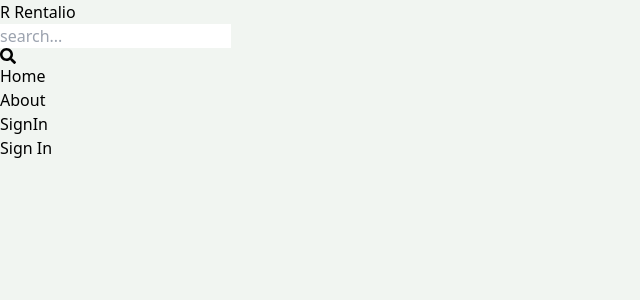
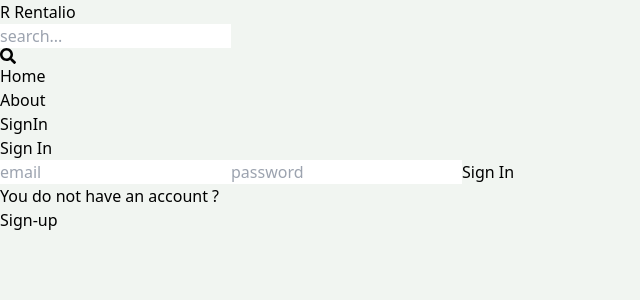
Before and after one commit to Yannickdjoa/rentalio, a React (Vite) app in the folder client/: page /sign-in in a window 1280 px wide. Shown: the top 300 px of the page, without its empty margins (0-640 px from the left). Built offline with nearby package versions, Linux system fonts and the light colour scheme.

Commit message:
sign page completion

```diff
--- a/client/src/pages/SignIn.jsx
+++ b/client/src/pages/SignIn.jsx
@@ -1,11 +1,83 @@
-import React from 'react'
+import React, { useState } from 'react'
+import { Link, useNavigate } from 'react-router-dom'
 
 function SignIn() {
-  return (
-    <div>
-      Sign In
-    </div>
-  )
+    const [formData, setFormData] = useState({})
+    const [error, setError] = useState(null)
+    const [loading, setLoading] = useState(false)
+    const navigate = useNavigate()
+
+    const handleChange = (e) => {
+        setFormData({
+            ...formData,
+            [e.target.id]: e.target.value,
+        })
+    }
+    console.log(formData)
+    const handleSubmit = async (e) => {
+        e.preventDefault()
+        try {
+            setLoading(true)
+            const response = await fetch('/api/auth/signin', {
+                method: 'POST',
+                headers: {
+                    'Content-Type': 'application/json',
+                },
+                body: JSON.stringify(formData),
+            })
+            const data = await response.json()
+            console.log(data)
+            if (data.success === false) {
+                setLoading(false)
+                setError(data.message)
+
+                return
+            }
+            setLoading(false)
+            setError(null)
+            navigate('/')
+        } catch (error) {
+            setLoading(false)
+            setError(error.message)
+        }
+    }
+    return (
+        <div className="p-3 max-w-lg  mx-auto">
+            <h1 className="text-3xl text-center font-semibold my-7">Sign In</h1>
+            <form onSubmit={handleSubmit} className="flex flex-col gap-4">
+                <input
+                    type="email"
+                    placeholder="email"
+                    onChange={handleChange}
+                    className="border p-3 rounded-lg"
+                    id="email"
+                />
+                <input
+                    type="password"
+                    placeholder="password"
+                    onChange={handleChange}
+                    className="border p-3 rounded-lg"
+                    id="password"
+                />
+                <button
+                    disabled={loading}
+                    className="bg-slate-700 text-white p-3 rounded-lg uppercase hover:bg-green-400 disabled: opacity-80"
+                >
+                    {loading ? 'is loading...' : 'Sign In'}
+                </button>
+            </form>
+
+            <div className="flex gap-3 mt-5 ">
+                <p>You do not have an account ? </p>
+                <Link to={'/sign-up'}>
+                    <span className="text-red-500 hover:opacity-75">
+                        Sign-up
+                    </span>
+                </Link>
+            </div>
+            {error && <p className="text-red-500 mt-5">{error}</p>}
+        </div>
+    )
 }
 
 export default SignIn
```
Also changed, not shown: 1 other file (tests, documents, lock files or other folders).
